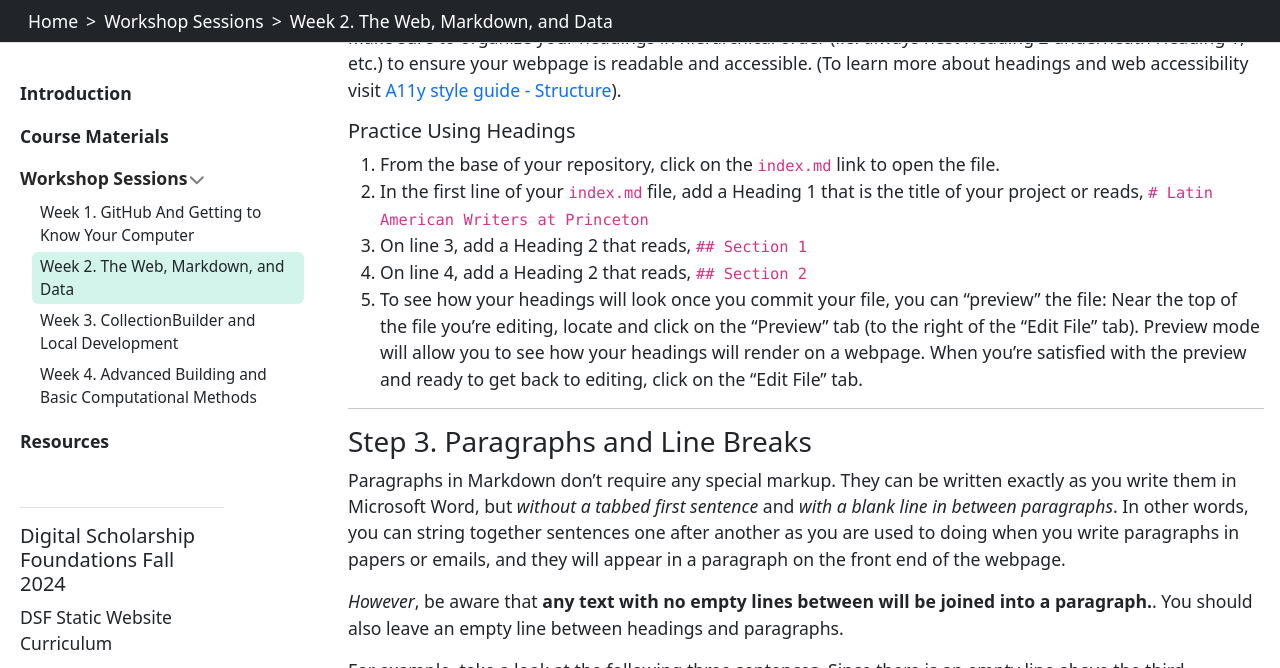
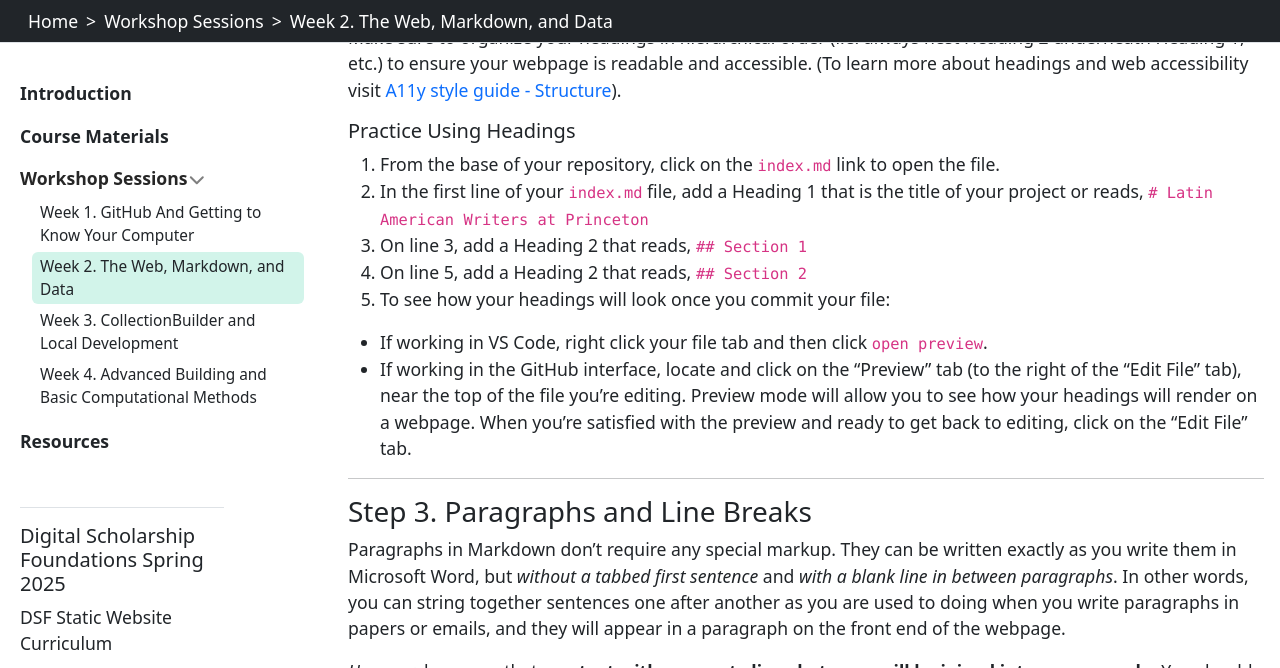
Before and after one commit to PULdischo/dsf-spring-2025, a Jekyll site: the page built from content/sessions/week-2.md, in a window 1280 px wide and 900 px high, scrolled down 2792 px, cut to the strip 0-668 px from the top of the window. Built offline with Jekyll 4.4.1, drawn with Linux system fonts in a browser that asks for light colours; some of the changed text lies outside the part shown.

Commit message:
updates for start of program

```diff
--- a/_config.yml
+++ b/_config.yml
@@ -11,7 +11,7 @@
 # SITE SETTINGS
 #
 # title appears in the header
-title: Digital Scholarship Foundations Fall 2024
+title: Digital Scholarship Foundations Spring 2025
 # title-icon appears in the header to give some pizazz (leave blank for none)
 # choose from Bootstrap Icons in _includes/bootstrap-icons
 # find names on https://icons.getbootstrap.com/ (or look in "_includes/bootstrap-icons")
@@ -27,7 +27,7 @@ keywords: "workshops, websites, gh-pages, jekyll"
 # author name, displayed in credits
 author: bryanwinston
 # year or date published, displayed in sidebar
-publication_year: 2024
+publication_year: 2025
 # location of code, the full url to your github repository
 source-code: https://github.com/PULdischo/dsf-static-web
 # content license (typically "cc by-sa"), displayed in sidebar
--- a/content/sessions/week-2.md
+++ b/content/sessions/week-2.md
@@ -101,8 +101,11 @@ Make sure to organize your headings in hierarchical order (i.e. always nest Head
 1. From the base of your repository, click on the `index.md` link to open the file.
 2. In the first line of your `index.md` file, add a Heading 1 that is the title of your project or reads, `# Latin American Writers at Princeton`
 3. On line 3, add a Heading 2 that reads, `## Section 1`
-4. On line 4, add a Heading 2 that reads, `## Section 2`
-5. To see how your headings will look once you commit your file, you can "preview" the file: Near the top of the file you're editing, locate and click on the "Preview" tab (to the right of the "Edit File" tab). Preview mode will allow you to see how your headings will render on a webpage. When you're satisfied with the preview and ready to get back to editing, click on the "Edit File" tab.
+4. On line 5, add a Heading 2 that reads, `## Section 2`
+5. To see how your headings will look once you commit your file:
+
+- If working in VS Code, right click your file tab and then click `open preview`.
+- If working in the GitHub interface, locate and click on the "Preview" tab (to the right of the "Edit File" tab), near the top of the file you're editing. Preview mode will allow you to see how your headings will render on a webpage. When you're satisfied with the preview and ready to get back to editing, click on the "Edit File" tab.
 
 ---
 
```
Also changed, not shown: other parts of content/sessions/week-2.md (+2 -2 lines), content/resources.md (+4 -4 lines).
